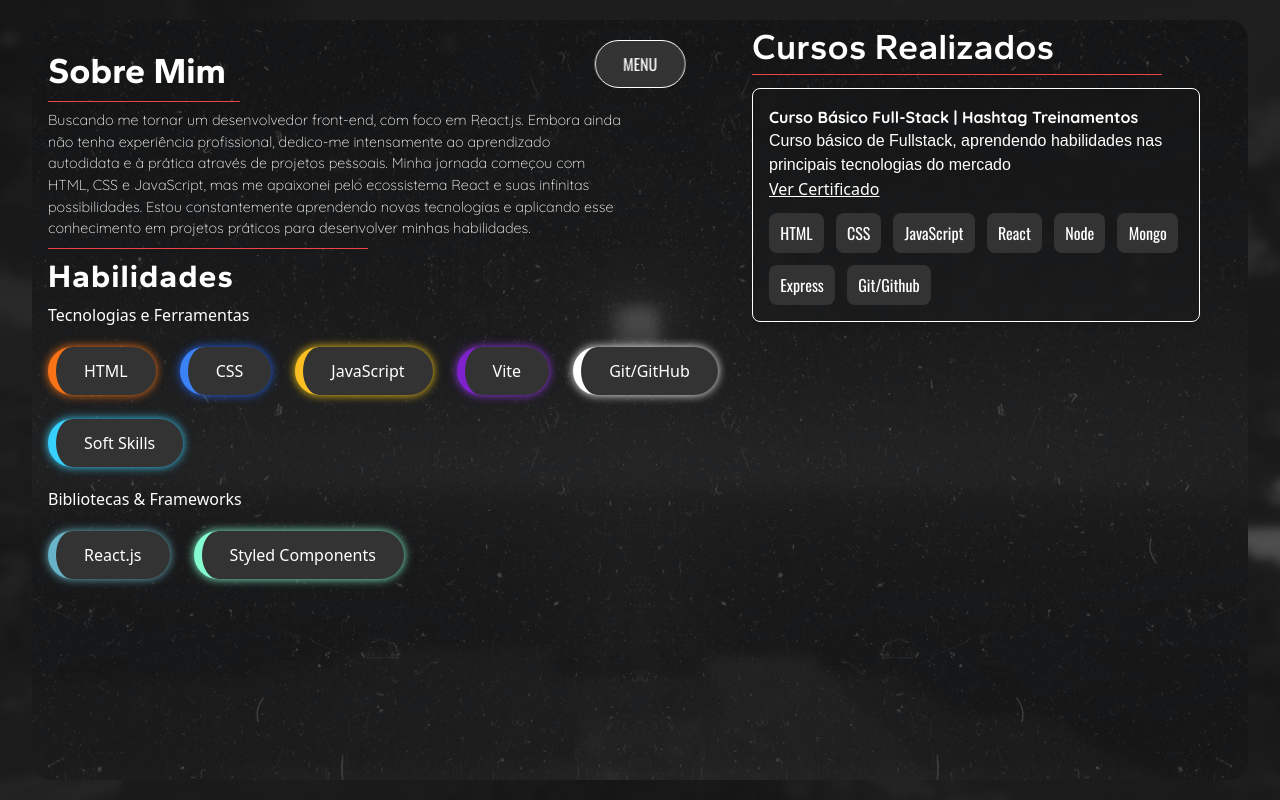
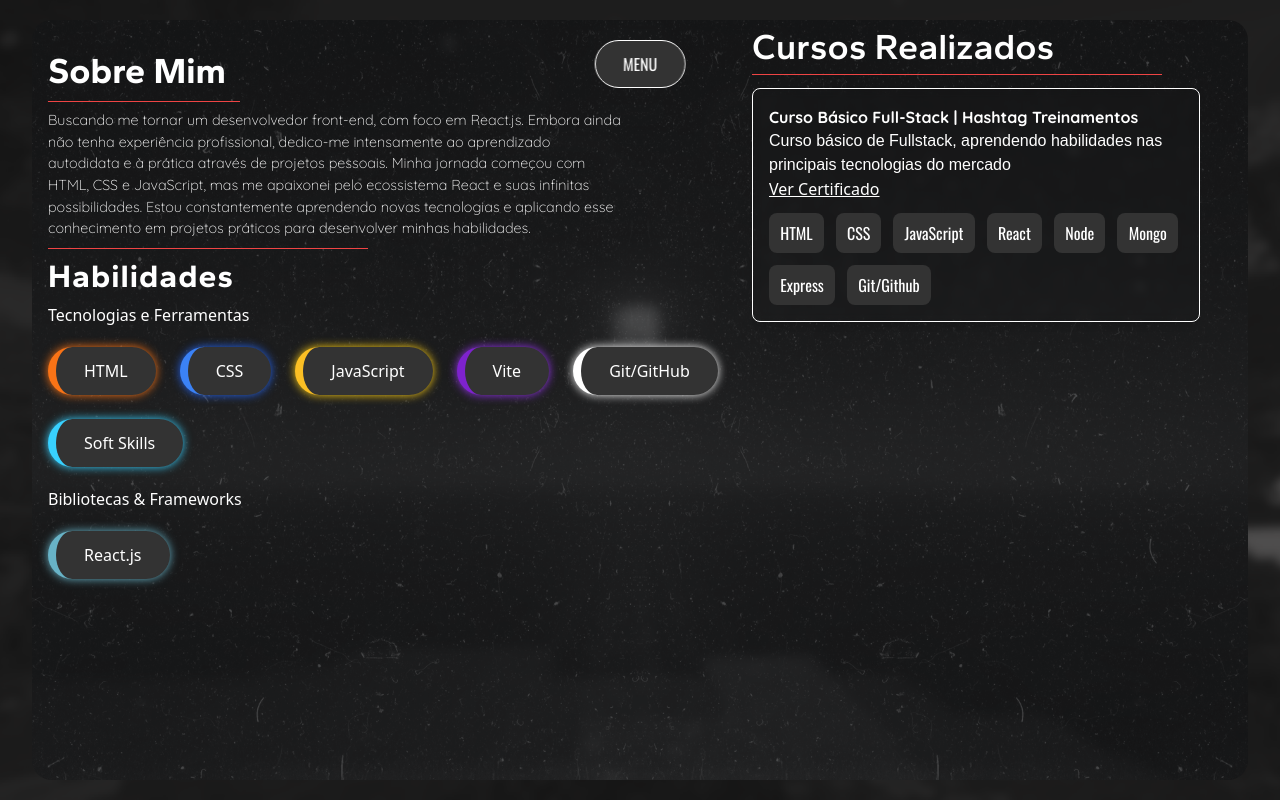
Before and after one commit to Luis-Octavio-Marques/Site-Portfolio, a React (Vite) app: page /sobre in a window 1280 px wide. Built offline with nearby package versions, Linux system fonts and the light colour scheme.

Commit message:
Novo Commit

```diff
--- a/src/pages/Sobre.jsx
+++ b/src/pages/Sobre.jsx
@@ -40,7 +40,6 @@
               <p className="library-frameworks"> Bibliotecas & Frameworks </p>
               <div className="frameworks-container">
                 <p className="react-js"> React.js </p>
-                <p className="styled-components"> Styled Components </p>
               </div>
             </div>
           </div>
```
